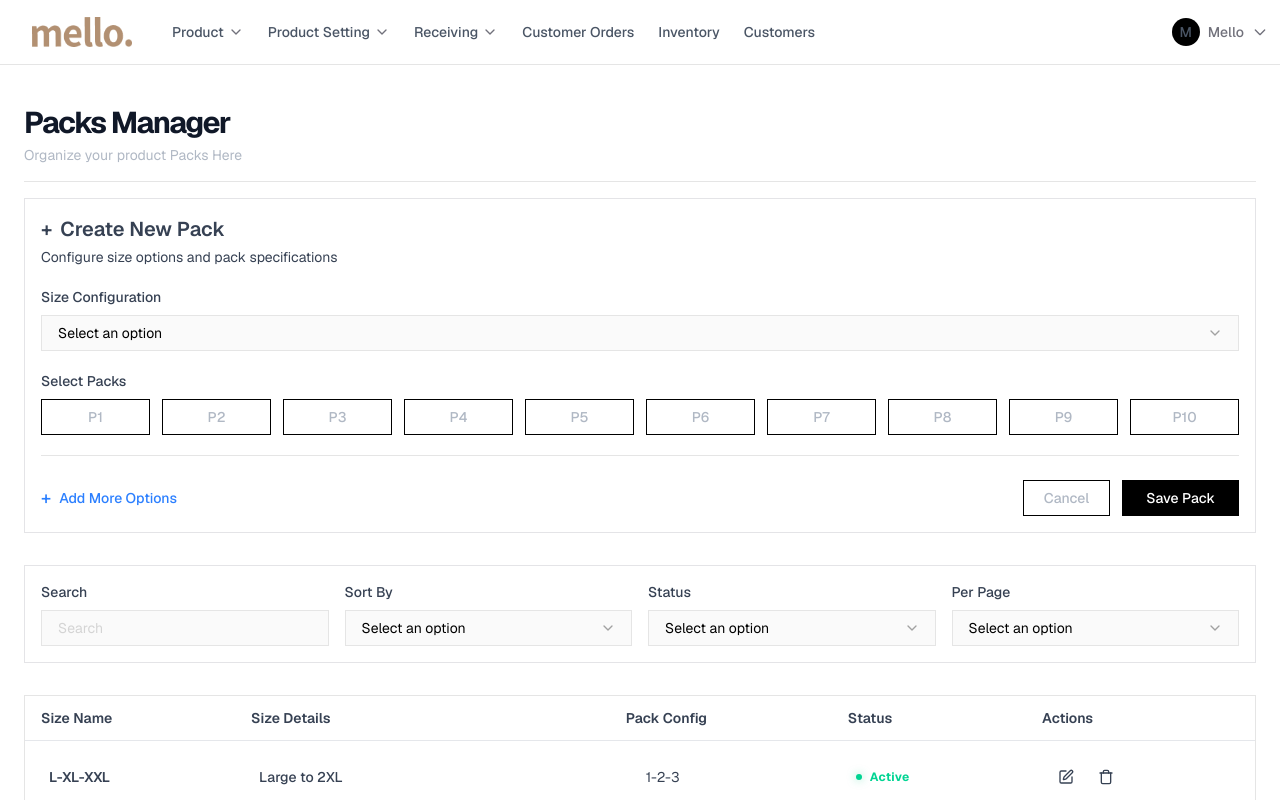
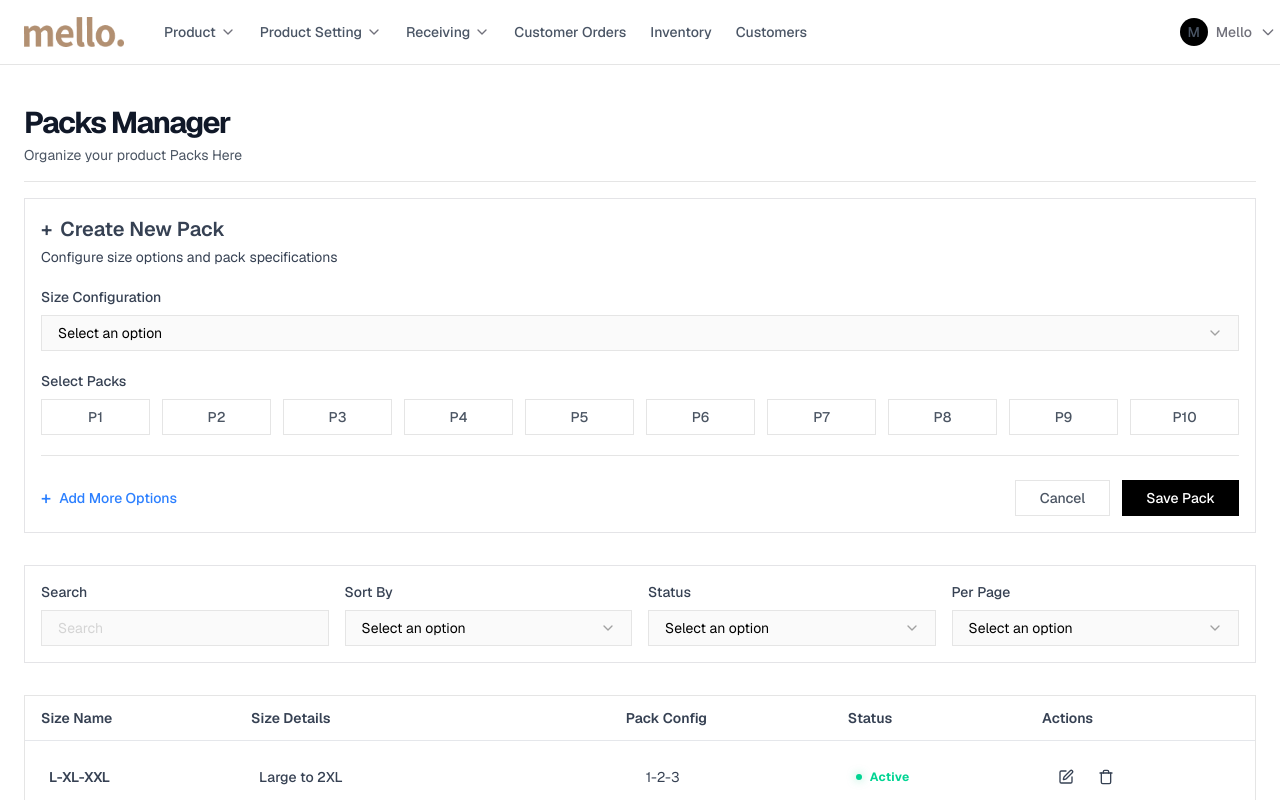
Before and after one commit to Animesh459/Vuerprise, a Vue app: page /packs in a window 1280 px wide. Shown: the top 800 px of the page. Built offline with nearby package versions, Linux system fonts and the light colour scheme.

Commit message:
error fix when route change

```diff
--- a/src/components/Header.vue
+++ b/src/components/Header.vue
@@ -1,7 +1,7 @@
 <template>
   <header class="sticky top-0 z-50 border-b border-border bg-background/80 backdrop-blur-md min-w-[1300px]">
     <!-- Logo and Main Nav -->
-    <div class="flex h-16 items-center justify-between px-4 lg:px-8">
+    <div class="flex h-16 items-center justify-between px-6">
 
 
       <nav class="flex items-center gap-6">
--- a/src/index.css
+++ b/src/index.css
@@ -2,7 +2,7 @@
 @import url('https://fonts.googleapis.com/css2?family=Geist:wght@100..900&display=swap');
 @import "tailwindcss";
 body {
-    color: #b0b8c4;
+    color: #4B5563;
     font-size: 14px;
     background: rgb(243, 244, 246);
 }
@@ -128,7 +128,7 @@ body {
 
     /*button new theme*/
     .btn-secondary-new {
-        @apply h-9 border border-black px-5 text-sm font-medium  transition-all hover:bg-black hover:text-white;
+        @apply h-9 border border-border px-6 text-sm font-medium  transition-all hover:bg-black hover:text-white;
     }
     .btn-primary-new {
         @apply h-9 bg-black px-6 text-sm font-medium  text-white transition-all hover:bg-neutral-800
--- a/src/views/AddCategory.vue
+++ b/src/views/AddCategory.vue
@@ -1,4 +1,5 @@
 <template>
+  <div>
     <div class="flex flex-col  border-b border-b-border pb-4 mb-4 ">
       <h1 class="text-3xl font-bold tracking-tighter text-gray-900">Category Manager</h1>
       <p class="text-sm text-text-muted-light dark:text-text-muted-dark mt-1">Organize your product categories with drag and drop</p>
@@ -266,6 +267,7 @@
         </div>
       </div>
     </div>
+  </div>
 </template>
 
 <script setup>
--- a/src/views/ColorsCategory.vue
+++ b/src/views/ColorsCategory.vue
@@ -1,5 +1,6 @@
 <template>
-  <div class="space-y-6">
+  <div>
+    <div class="space-y-6">
     <div class="flex flex-col  border-b border-b-border pb-4 mb-4 ">
       <h1 class="text-3xl font-bold tracking-tighter text-gray-900">Add a New Color</h1>
       <p class="text-sm text-text-muted-light dark:text-text-muted-dark mt-1">Fill in the details below to add a New Color</p>
@@ -119,6 +120,7 @@
 
 
   </div>
+  </div>
 </template>
 
 <script setup>
--- a/src/views/PacksCategory.vue
+++ b/src/views/PacksCategory.vue
@@ -1,11 +1,11 @@
 <template>
-
+<div>
   <div class="flex flex-col  border-b border-b-border pb-4 mb-4 ">
     <h1 class="text-3xl font-bold tracking-tighter text-gray-900">Packs Manager</h1>
     <p class="text-sm text-text-muted-light dark:text-text-muted-dark mt-1">Organize your product Packs Here</p>
   </div>
 
-    <main class="">
+  <main class="">
 
       <div class="common-card-new mb-8">
         <div class="mb-5">
@@ -155,6 +155,7 @@
 
     </main>
 
+</div>
 </template>
 
 <script setup>
--- a/src/views/dashboard/Dashboard.vue
+++ b/src/views/dashboard/Dashboard.vue
@@ -7,10 +7,10 @@
       <div class="space-y-8">
         <section>
           <div class="flex justify-between items-end mb-1">
-            <h1 class="text-3xl font-bold tracking-tighter uppercase">Welcome, Mello User</h1>
+            <h1 class="text-3xl font-bold tracking-tighter ">Welcome, Mello User</h1>
             <p class="text-xs font-mono text-zinc-500 uppercase tracking-widest">LAST SYNC: {{ currentTime }}</p>
           </div>
-          <p class="text-xs font-medium text-zinc-400 uppercase tracking-widest">
+          <p class="text-sm text-text-muted-light mt-1">
             Good to see you boss! System status: Nominal.
           </p>
         </section>
--- a/src/views/products/ProductDetail.vue
+++ b/src/views/products/ProductDetail.vue
@@ -169,7 +169,7 @@
 
       <!-- Action Buttons -->
       <div class="flex items-center justify-between mt-8 pt-8 border-t border-border">
-        <button class="btn-secondary-new">← BACK TO LIST</button>
+        <button class="btn-secondary-new">← Back to list</button>
         <div class="flex gap-4">
           <button class="btn-secondary-new">
             Previous
```
Lines whose indentation alone changed are shown as unchanged.
